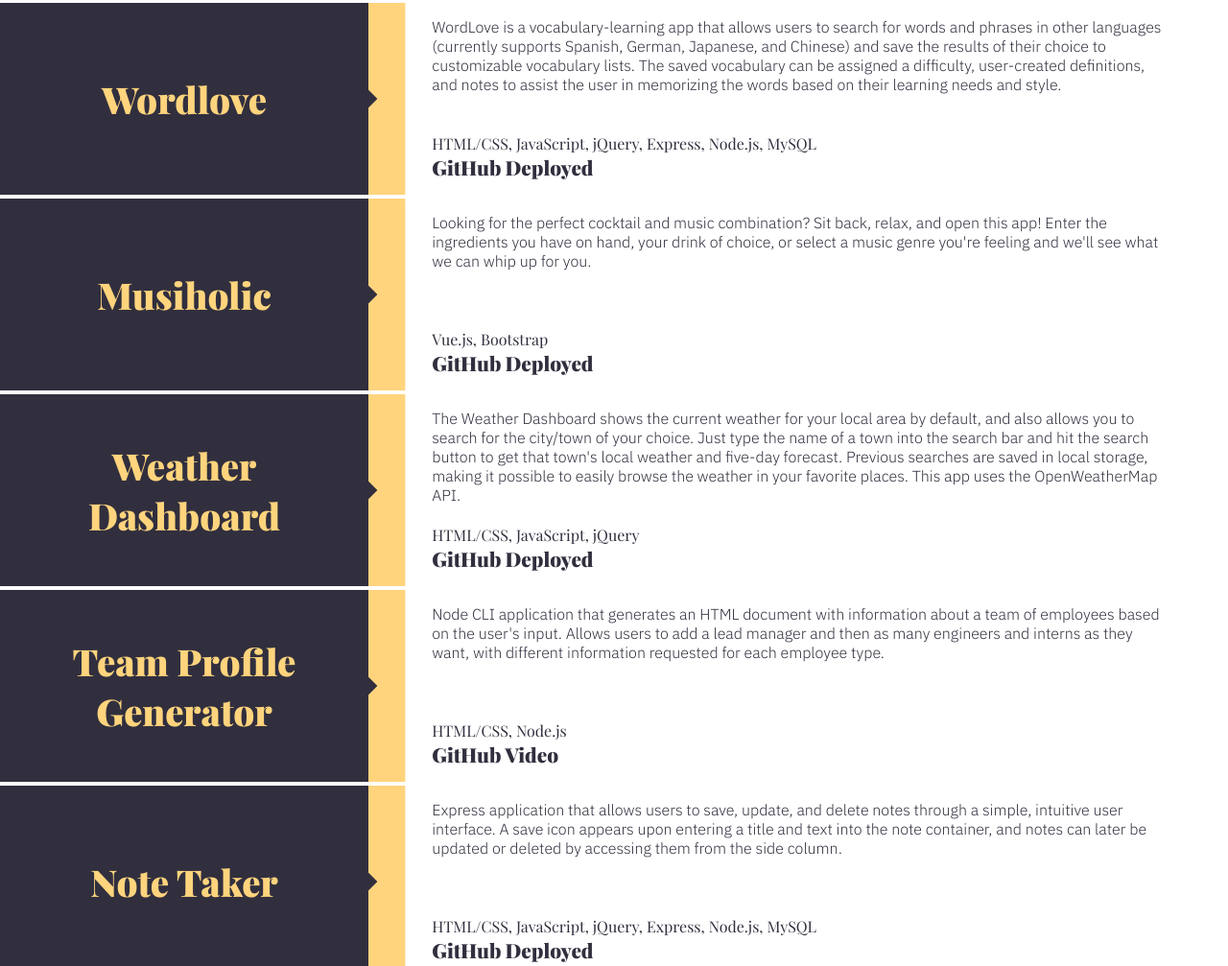
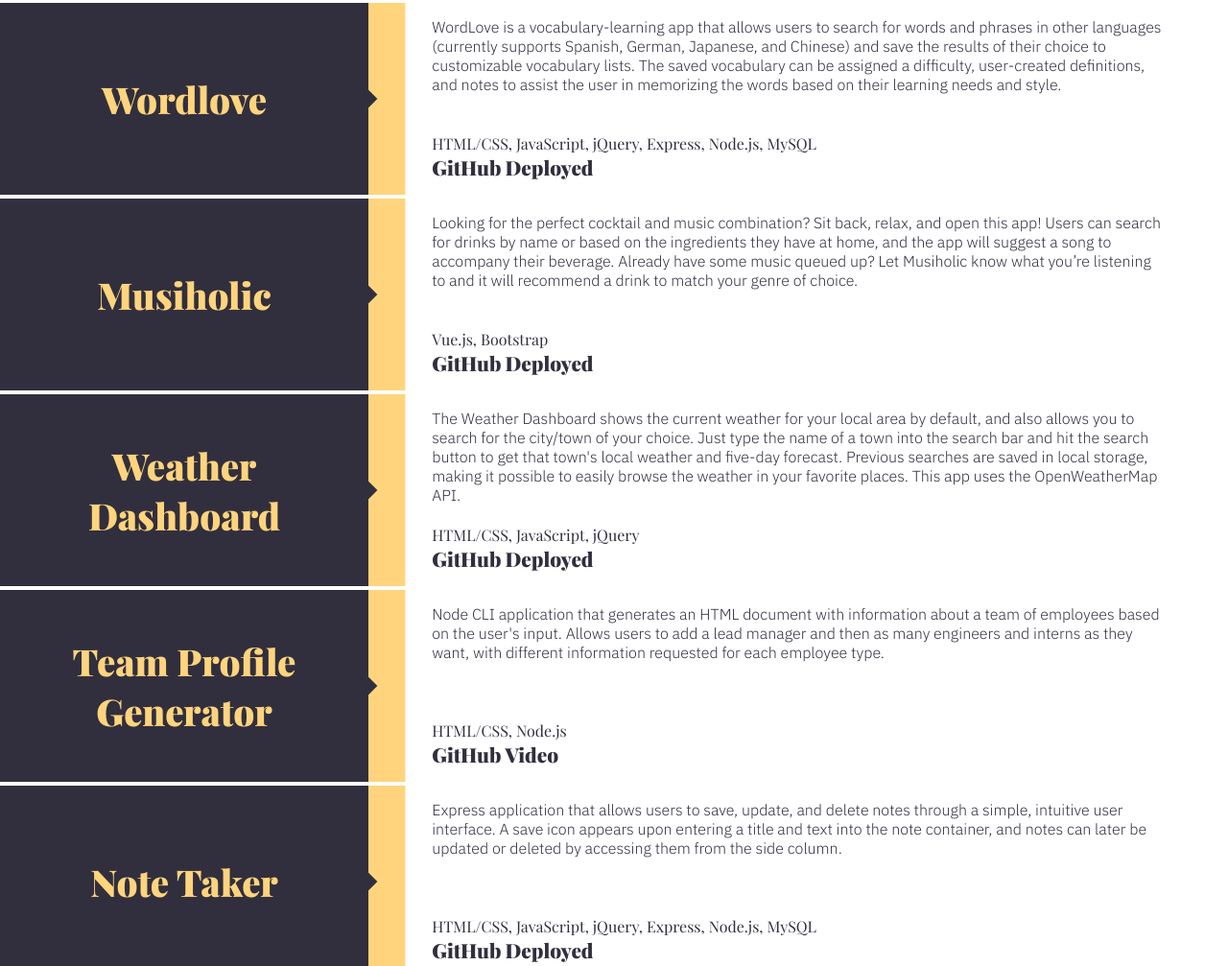
Before and after one commit to github-marti/Developer-Profile, a plain HTML site: page index.html in a window 1280 px wide. Shown: the part 1193-2200 px from the top of the page at 96% size. Drawn offline with nearby package versions, Linux system fonts and the light colour scheme; a web font is replaced by a local one.

Commit message:
updating musiholic text

```diff
--- a/index.html
+++ b/index.html
@@ -133,9 +133,8 @@
                 <div>Musiholic</div>
             </div>
             <div class="summary">
-                Looking for the perfect cocktail and music combination? Sit back, relax, and open this app!
-                Enter the ingredients you have on hand, your drink of choice, or select a music genre you're feeling and
-                we'll see what we can whip up for you.
+                Looking for the perfect cocktail and music combination? Sit back, relax, and open this app! Users can search for drinks by name or based on the ingredients
+                they have at home, and the app will suggest a song to accompany their beverage. Already have some music queued up? Let Musiholic know what you’re listening to and it will recommend a drink to match your genre of choice.
                 <div class="links playfair-display">
                     Vue.js, Bootstrap
                     <br>
```
